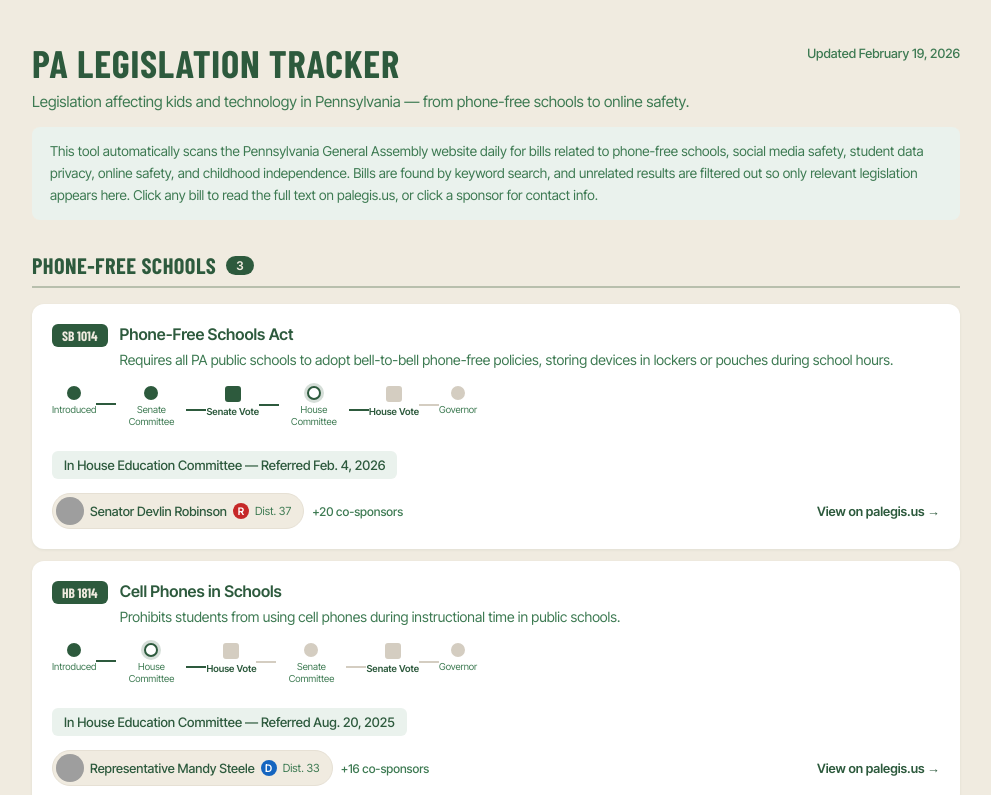
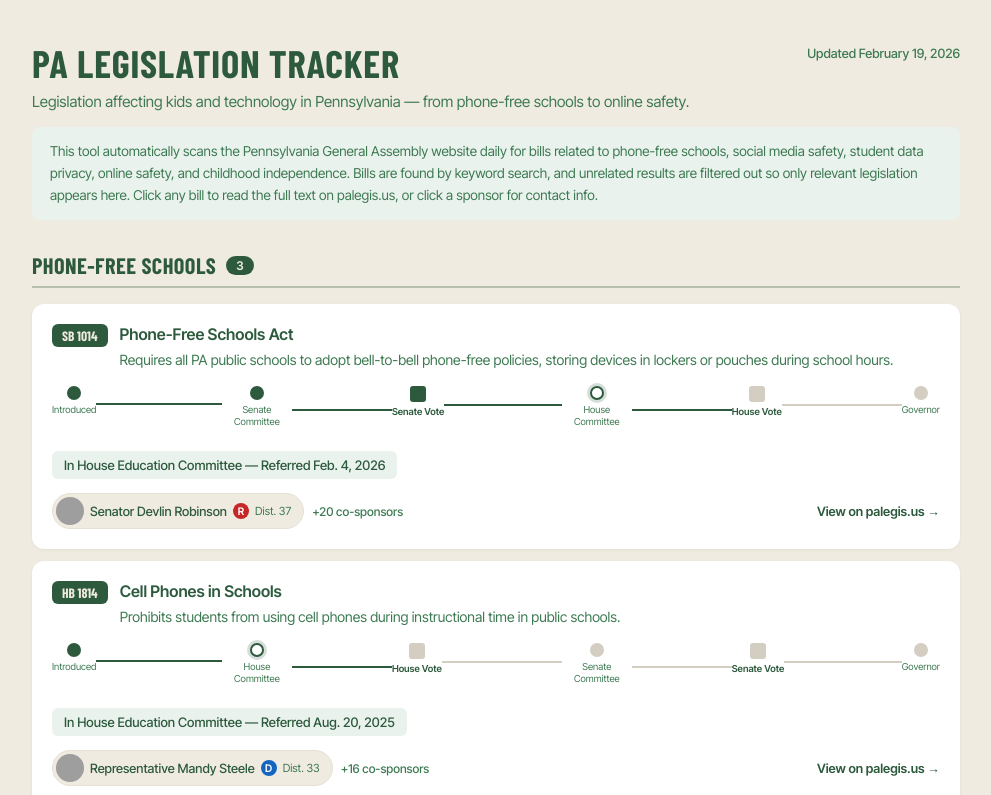
Before and after one commit to abirdbecker/pa-bill-tracker, a React (Vite) app: page / in a window 1280 px wide. Shown: the top 795 px of the page, without its empty margins (144-1135 px from the left). Built offline with nearby package versions, Linux system fonts and the light colour scheme; grey boxes are pictures that could not be loaded; the HTML template or start-up script is replaced by a standard one; a web font is replaced by a local one.

Commit message:
Stretch timeline across full card width
Co-Authored-By: Claude Opus 4.6 <noreply@anthropic.com>

```diff
--- a/src/App.css
+++ b/src/App.css
@@ -202,7 +202,11 @@
 .timeline__step {
   display: flex;
   align-items: center;
-  flex-shrink: 0;
+  flex: 1;
+}
+
+.timeline__step:last-child {
+  flex: 0;
 }
 
 .timeline__dot {
@@ -232,10 +236,10 @@
 }
 
 .timeline__line {
-  width: 20px;
+  flex: 1;
   height: 2px;
   background: var(--sand);
-  flex-shrink: 0;
+  min-width: 12px;
   margin-top: 7px;
 }
 
```
